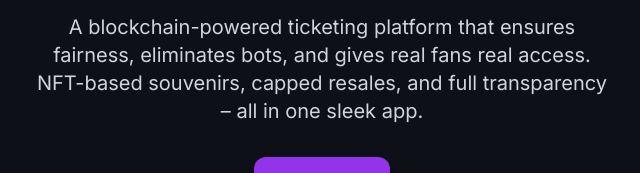
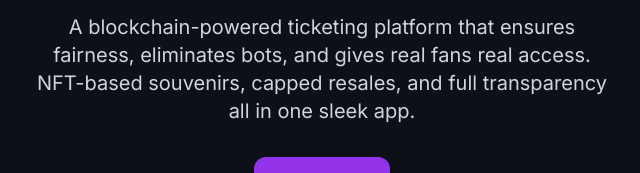
Before and after one commit to Ayn-qt/Mint_Event, a plain HTML site: page index.html in a window 1280 px wide. Shown: the part 355-528 px from the top of the page, 318-958 px from the left. Drawn offline with nearby package versions, Linux system fonts and the light colour scheme.

Commit message:
Update index.html

```diff
--- a/index.html
+++ b/index.html
@@ -20,7 +20,7 @@
     </div><!-- Hero Section -->
 <h1 class="text-4xl sm:text-6xl font-extrabold mb-4">Mint Event</h1>
 <p class="text-lg sm:text-xl max-w-xl text-gray-300 mb-8">
-  A blockchain-powered ticketing platform that ensures fairness, eliminates bots, and gives real fans real access. NFT-based souvenirs, capped resales, and full transparency – all in one sleek app.
+  A blockchain-powered ticketing platform that ensures fairness, eliminates bots, and gives real fans real access. NFT-based souvenirs, capped resales, and full transparency all in one sleek app.
 </p>
 
 <!-- CTA -->
```
